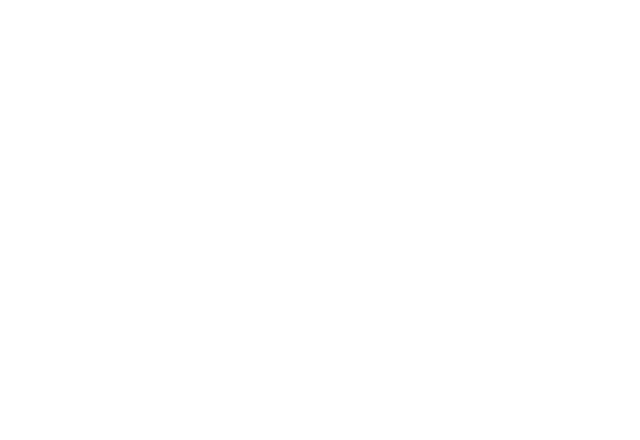
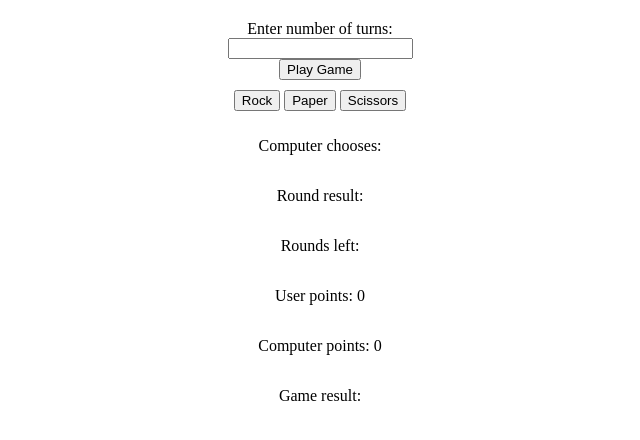
Before and after one commit to acciojob/rock-paper-scissors-2-sanjeetsk, a website: page main.html in a window 1280 px wide. Shown: the whole page, without its empty margins (320-960 px from the left). Drawn offline with Linux system fonts and the light colour scheme.

Commit message:
added html

```diff
--- a/main.html
+++ b/main.html
@@ -4,10 +4,39 @@
 
 <head>
 	<link rel="stylesheet" href="styles.css">
+	<style>
+		#game-container {
+		  display: flex;
+		  flex-direction: column;
+		  align-items: center;
+		  margin-top: 20px;
+		}
+		.buttons {
+		  margin: 10px;
+		}
+	</style>
 </head>
 
 <body>
 	<!-- the entire body must be written by student -->
+	<div id="game-container">
+		<label for="turns">Enter number of turns: </label>
+		<input type="number" id="turns" data-ns-test="game-number">
+		<button id="play" data-ns-test="play-game">Play Game</button>
+
+		<div class="buttons">
+		  <button id="rock" data-ns-test="rock">Rock</button>
+		  <button id="paper" data-ns-test="paper">Paper</button>
+		  <button id="scissors" data-ns-test="scissors">Scissors</button>
+		</div>
+
+		<p>Computer chooses: <span id="computer-choice" data-ns-test="computer-choose"></span></p>
+		<p>Round result: <span id="round-result" data-ns-test="round-result"></span></p>
+		<p>Rounds left: <span id="rounds-left" data-ns-test="rounds-left"></span></p>
+		<p>User points: <span id="user-points" data-ns-test="user-points">0</span></p>
+		<p>Computer points: <span id="computer-points" data-ns-test="computer-points">0</span></p>
+		<p>Game result: <span id="game-result" data-ns-test="game-result"></span></p>
+	</div>
     <script type="text/javascript" src="./script.js">
 </script>
 
```
